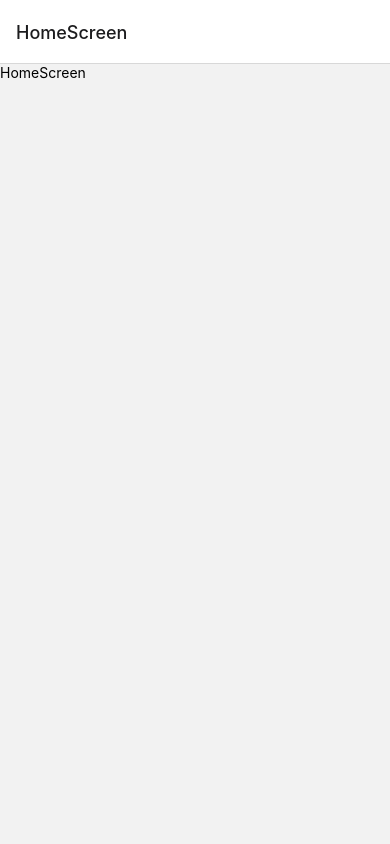
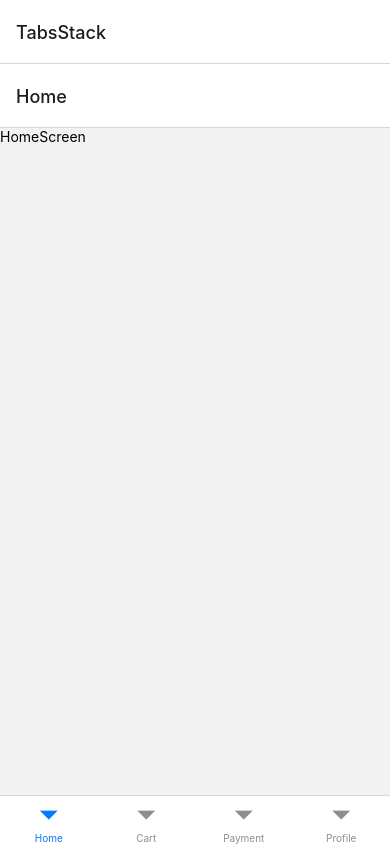
Before and after one commit to asmaemou/shopping_app, a React Native app: screen / in a window 390 px wide. Built offline with nearby package versions, Linux system fonts and the light colour scheme.

Commit message:
adding the navigation bar

```diff
--- a/package.json
+++ b/package.json
@@ -9,15 +9,16 @@
     "web": "expo start --web"
   },
   "dependencies": {
+    "@react-navigation/bottom-tabs": "^6.5.8",
     "@react-navigation/native": "^6.1.7",
     "@react-navigation/native-stack": "^6.9.13",
     "expo": "~49.0.8",
     "expo-status-bar": "~1.6.0",
     "react": "18.2.0",
     "react-native": "0.72.4",
-    "react-native-screens": "~3.22.0",
     "react-native-reanimated": "~3.3.0",
-    "react-native-safe-area-context": "4.6.3"
+    "react-native-safe-area-context": "4.6.3",
+    "react-native-screens": "~3.22.0"
   },
   "devDependencies": {
     "@babel/core": "^7.20.0",
--- a/src/navigators/RootNavigator.tsx
+++ b/src/navigators/RootNavigator.tsx
@@ -1,21 +1,24 @@
 import React from 'react'
+import {NavigatorScreenParams} from "@react-navigation/native"
 import { View,Text } from 'react-native'
 import {createNativeStackNavigator} from "@react-navigation/native-stack"
 import HomeScreen from '../screens/HomeScreen';
 import DetailsScreen from '../screens/DetailsScreen';
+import TabsNavigator,{TabsStackParamList } from './TabsNavigator';
 
 
 export type RootStackParamList = {
-    HomeScreen : undefined;
-    DetailsScreen : undefined;
-}
-const RootStack = createNativeStackNavigator<RootStackParamList>()
+  TabsStack : NavigatorScreenParams<TabsStackParamList>;
+  Details : undefined;
+};
+
+const RootStack = createNativeStackNavigator<RootStackParamList>();
 
 const RootNavigator = () => {
   return (
     <RootStack.Navigator>
-        <RootStack.Screen name="HomeScreen" component={HomeScreen}/>
-        <RootStack.Screen name="DetailsScreen" component={DetailsScreen}/>
+        <RootStack.Screen name="TabsStack" component={TabsNavigator}/>
+        <RootStack.Screen name="Details" component={DetailsScreen}/>
     </RootStack.Navigator>
   )
 }
--- /dev/null
+++ b/src/navigators/TabsNavigator.tsx
@@ -0,0 +1,27 @@
+import { View, Text } from 'react-native'
+import React from 'react'
+import { createBottomTabNavigator } from '@react-navigation/bottom-tabs';
+import HomeScreen from '../screens/HomeScreen';
+
+
+export type TabsStackParamList={
+    Home:undefined;
+    Cart:undefined;
+    Payment:undefined;
+    Profile:undefined;
+}
+
+const TabsStack = createBottomTabNavigator<TabsStackParamList>();
+
+const TabsNavigator = () => {
+    return (
+      <TabsStack.Navigator>
+        <TabsStack.Screen name="Home" component={HomeScreen} />
+        <TabsStack.Screen name="Cart" component={() => <View/>} />
+        <TabsStack.Screen name="Payment" component={() => <View/>} />
+        <TabsStack.Screen name="Profile" component={() => <View/>} />
+      </TabsStack.Navigator>
+    );
+  };
+
+export default TabsNavigator;
```
Also changed, not shown: 1 other file (tests, documents, lock files or other folders).
